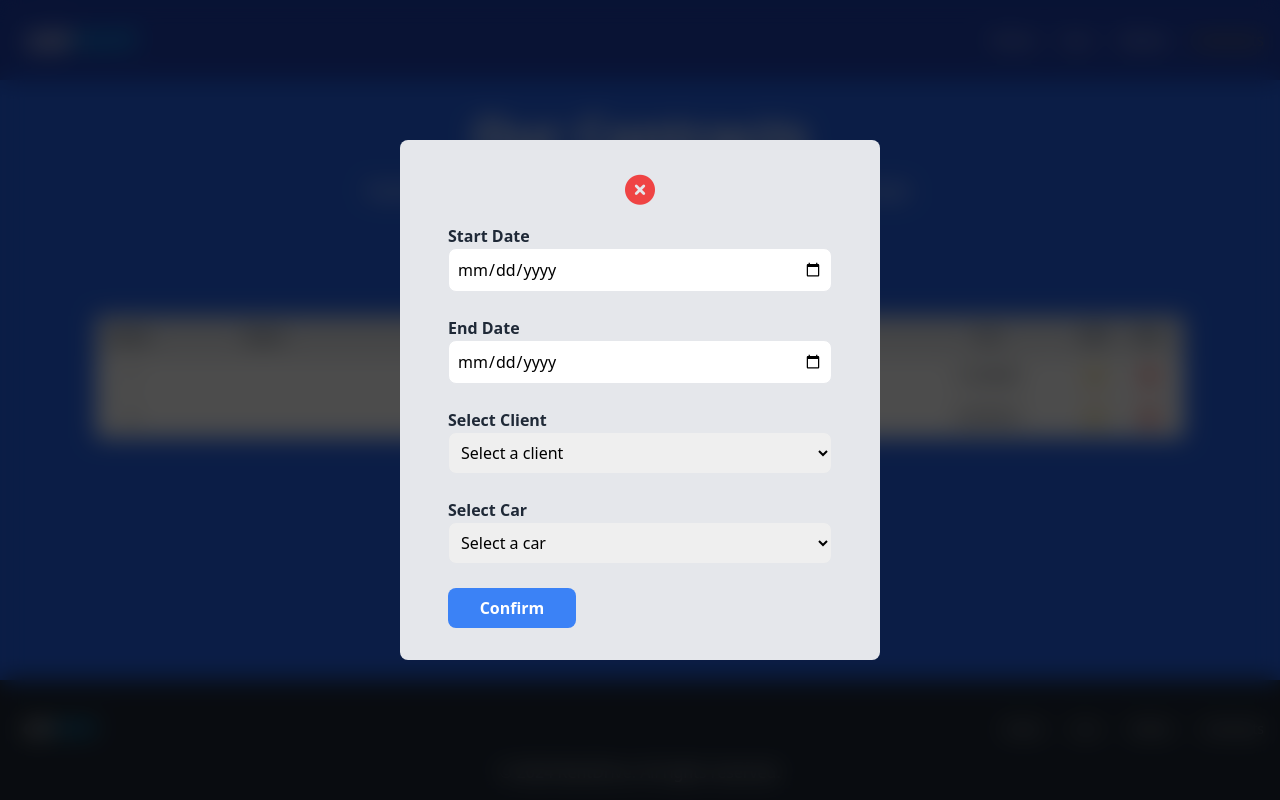
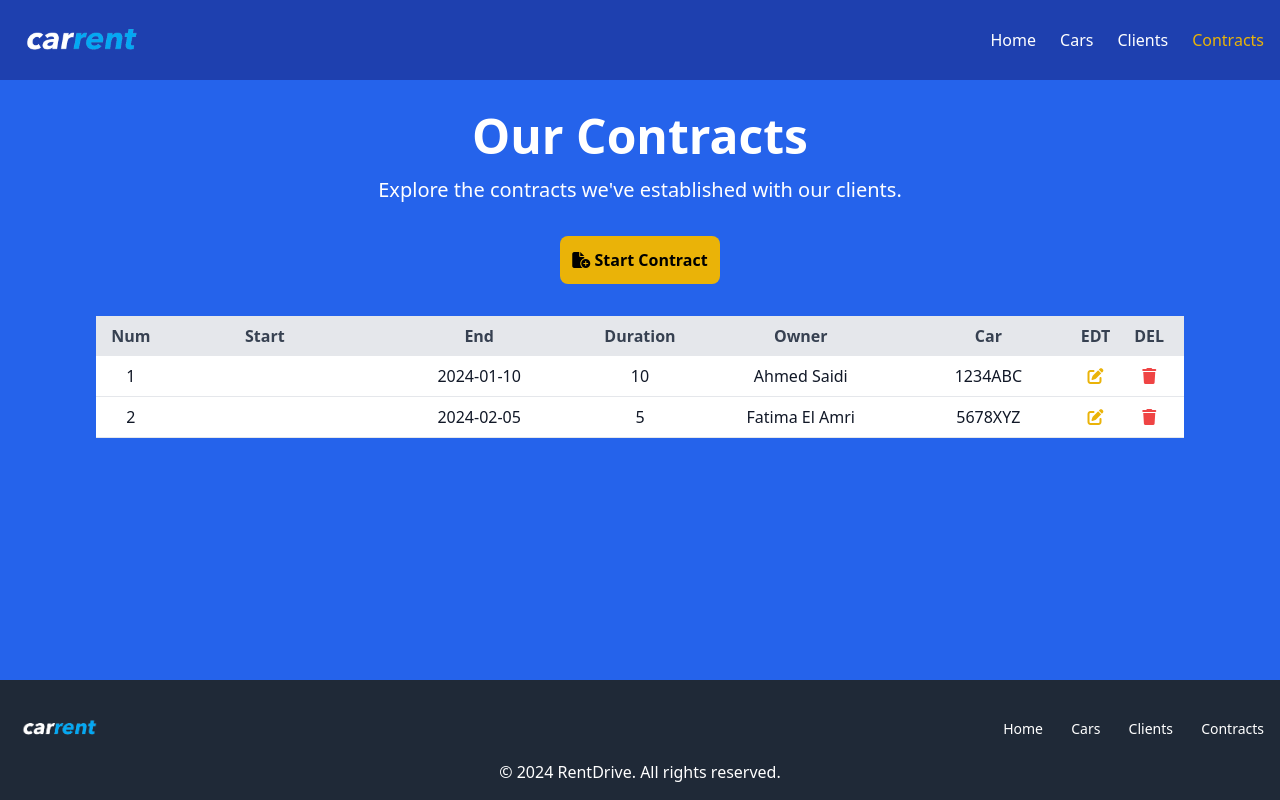
Before and after one commit to MohamedHamouch/Breif7, a PHP site: page /contracts/contracts.php in a window 1280 px wide. Run offline with PHP 8.4, Linux system fonts and the light colour scheme; data comes from the database, SQL or seed files in the repository; data that the repository does not hold is empty; some libraries are stand-ins or nearby versions.

Commit message:
JS to show adding contracts popup

```diff
--- /dev/null
+++ b/contracts/contracts.js
@@ -0,0 +1,16 @@
+//ADD
+
+const closeBtn = document.querySelector('#close-add-popup');
+const addContractPopup = document.querySelector('#add-contract-popup');
+const addContractBtn = document.querySelector('#add-contract-btn');
+
+closeBtn.addEventListener('click', () => {
+  addContractPopup.classList.toggle('flex');
+  addContractPopup.classList.toggle('hidden');
+
+});
+addContractBtn.addEventListener('click', () => {
+  addContractPopup.classList.toggle('flex');
+  addContractPopup.classList.toggle('hidden');
+
+});
--- a/contracts/contracts.php
+++ b/contracts/contracts.php
@@ -35,8 +35,8 @@
   <section class="py-8 bg-blue-600 text-white text-center min-h-[75vh]">
     <div class="container mx-auto">
       <h1 class="text-5xl font-bold mb-4">Our Contracts</h1>
-      <p class="text-xl mb-8">Explore the contracts we've established with our clientsgit.</p>
-      <button id="add-client-btn"
+      <p class="text-xl mb-8">Explore the contracts we've established with our clients.</p>
+      <button id="add-contract-btn"
         class="px-6 py-3 bg-yellow-500 text-black font-semibold rounded-lg hover:bg-yellow-400 p-5 xl:p-3 w-fit m-auto mb-8"><i
           class="fa-solid fa-file-circle-plus"></i> Start Contract</button>
 
@@ -90,7 +90,7 @@
   </section>
 
   <section id="add-contract-popup"
-    class="flex fixed w-full h-full items-center justify-center top-0 backdrop-blur-md bg-black/70">
+    class="hidden fixed w-full h-full items-center justify-center top-0 backdrop-blur-md bg-black/70">
     <div class="items-center justify-center flex flex-col gap-4 bg-gray-200 py-8 px-12 rounded-lg">
       <button class="text-red-500 hover:text-red-700" id="close-add-popup">
         <i class="fa-solid fa-circle-xmark text-3xl"></i>
@@ -150,6 +150,8 @@
       <p>&copy; 2024 RentDrive. All rights reserved.</p>
     </div>
   </footer>
+
+  <script src="contracts.js"></script>
 </body>
 
 </html>
```
